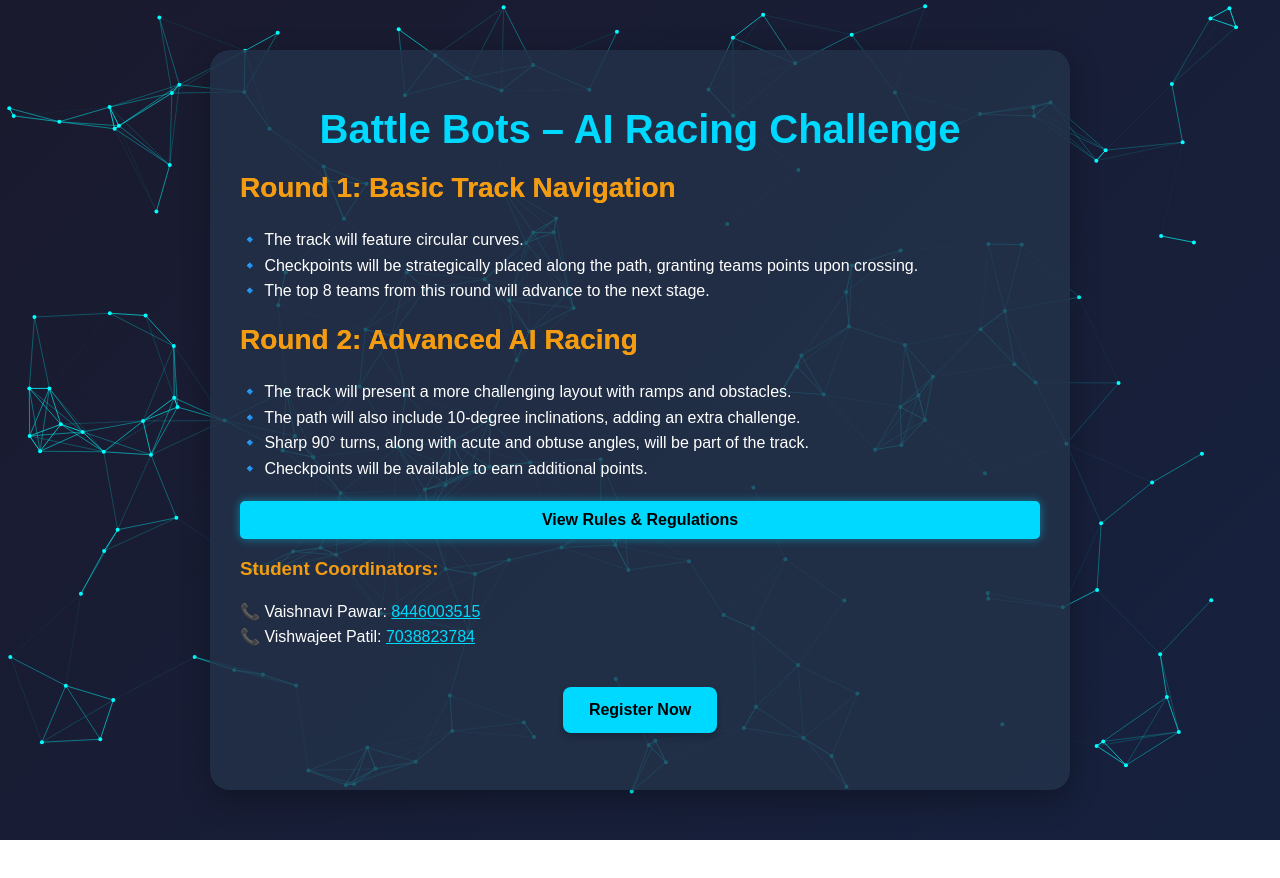
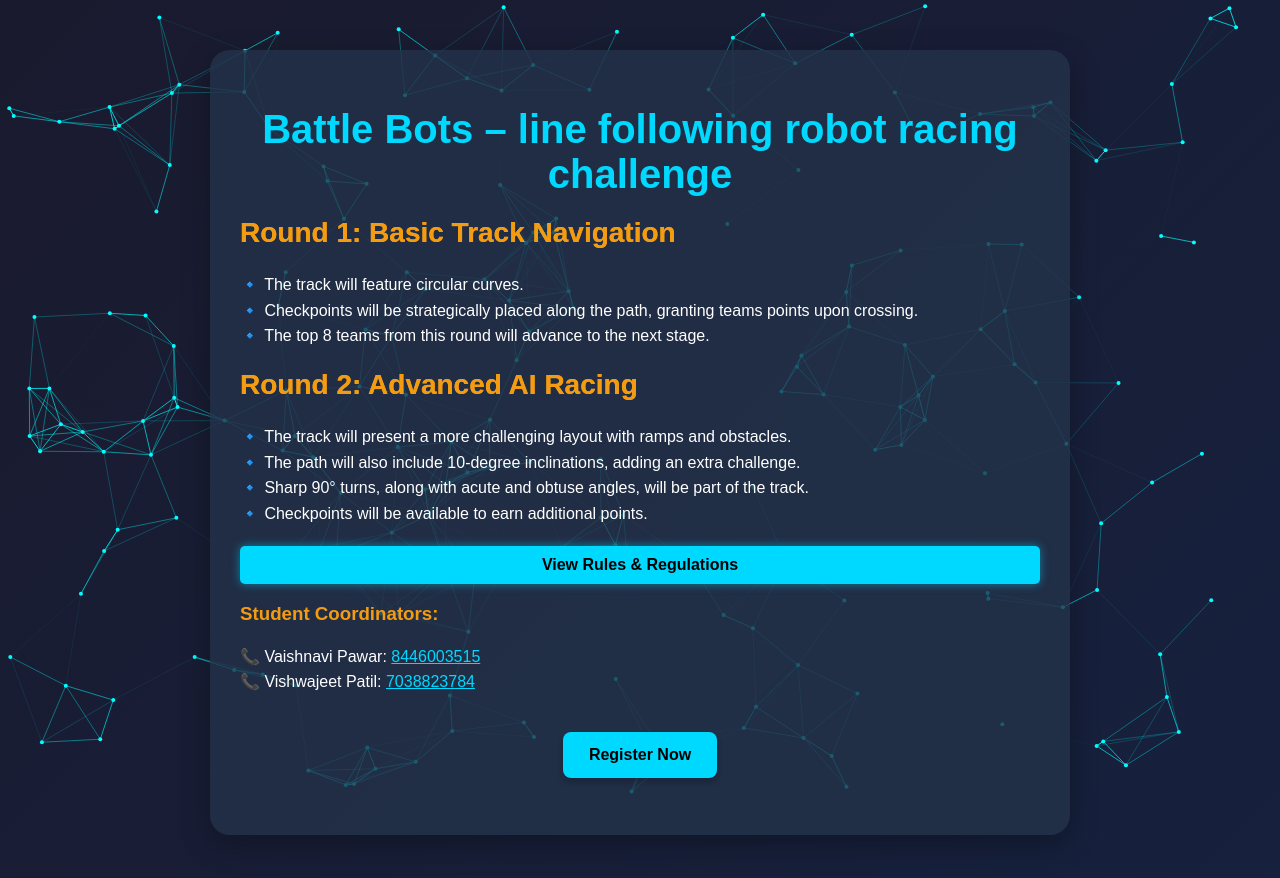
Before and after one commit to Chinmay3775/DKTE, a plain HTML site: page public/events/etc1.html in a window 1280 px wide. Before the commit the page ends 840 px from the top, so only its background shows below. Drawn offline with Linux system fonts and the light colour scheme.

Commit message:
etc update

```diff
--- a/public/events/etc1.html
+++ b/public/events/etc1.html
@@ -12,7 +12,7 @@
     <canvas id="techCanvas"></canvas>
     <script src="script.js"></script>
     <div class="container">
-        <h1>Battle Bots – AI Racing Challenge</h1>
+        <h1>Battle Bots – line following robot racing challenge</h1>
         <h2>Round 1: Basic Track Navigation</h2>
         <p>🔹 The track will feature circular curves.<br>
            🔹 Checkpoints will be strategically placed along the path, granting teams points upon crossing.<br>
```
